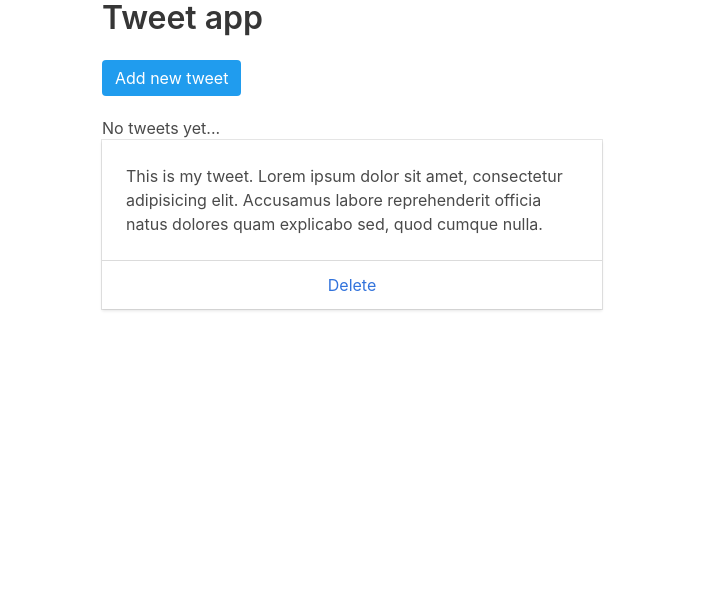
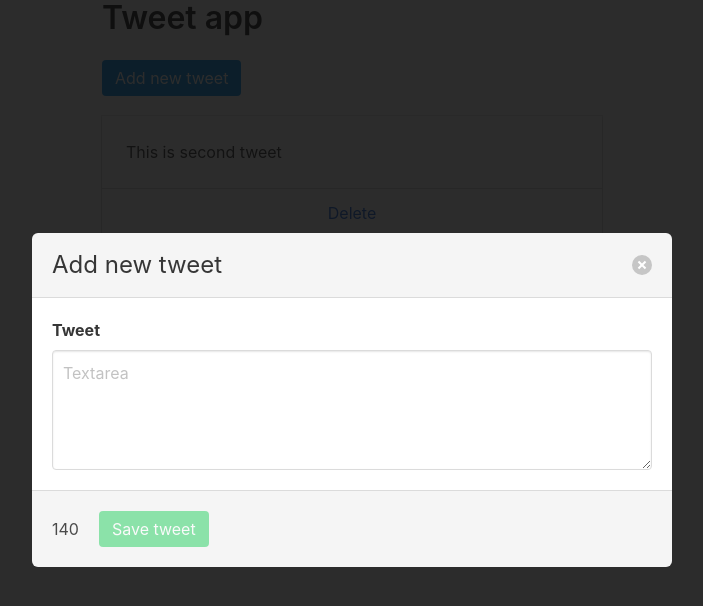
Before and after one commit to irezumix/tweetApp, a plain HTML site: page index.html in a window 1280 px wide. Both pictures are taken after a click on the link "Add new tweet". Shown: the whole page, without its empty margins (288-991 px from the left). Drawn offline with nearby package versions, Linux system fonts and the light colour scheme.

Commit message:
add showmodel

```diff
--- a/index.html
+++ b/index.html
@@ -1,5 +1,6 @@
 <!DOCTYPE html>
 <html>
+
 <head>
   <meta charset="utf-8">
   <title>Tweet app</title>
@@ -10,52 +11,55 @@
     }
   </style>
 </head>
+
 <body>
 
-    <div class="container">
+  <div class="container" id="app">
     <h1 class="title">Tweet app</h1>
 
     <p style="margin-bottom: 20px">
-        <a class="button is-info">Add new tweet</a>
+      <a class="button is-info" @click="showmodal">
+        Add new tweet</a>
     </p>
 
-      <p>No tweets yet...</p>
+    <p v-if="!tweets.length">No tweets yet...</p>
 
-      <div class="card" style="margin-bottom:20px">
+    <div class="card" style="margin-bottom:20px" v-for="(tweet,index) in tweets">
       <div class="card-content">
         <div class="content">
-            This is my tweet. Lorem ipsum dolor sit amet, consectetur adipisicing elit. Accusamus labore reprehenderit officia natus dolores quam explicabo sed, quod cumque nulla.
+          {{tweet}}
         </div>
       </div>
       <footer class="card-footer">
-          <a href="#" class="card-footer-item">Delete</a>
+        <a href="#" class="card-footer-item" @click="deleteTweet(index)">Delete</a>
       </footer>
     </div>
 
 
     <!-- Modal -->
-      <div class="modal">
+    <div class="modal" v-bind:class="{ 'is-active': showModal}">
       <div class="modal-background"></div>
       <div class="modal-card">
         <header class="modal-card-head">
-            <p class="modal-card-title">Add new tweet</p>
-            <button class="delete" aria-label="close"></button>
+          <p class="modal-card-title" id="Add-tweet">Add new tweet</p>
+          <button class="delete" aria-label="close" @click="showModal=false"></button>
         </header>
         <section class="modal-card-body">
 
           <div class="field">
             <label class="label">Tweet</label>
             <div class="control">
-                <textarea class="textarea" placeholder="Textarea"></textarea>
+              <textarea class="textarea" placeholder="Textarea" v-model="newTweet" :maxlength="maxChars"></textarea>
             </div>
           </div>
 
         </section>
         <footer class="modal-card-foot">
           <p style="margin-right: 20px">
-              140
+            {{charsRemaining}}
           </p>
-            <button class="button is-success">Save tweet</button>
+          <button class="button is-success" @click="addTweet" v-bind:class="{ 'is-loading': loading}" v-bind:disabled="newTweet === ''">Save
+            tweet</button>
         </footer>
       </div>
     </div>
@@ -66,7 +70,8 @@
 
 
 
-    <script src="https://unpkg.com/vue@2.6.7/"></script>
+  <script src="https://cdn.jsdelivr.net/npm/vue@2.6.7/dist/vue.js"></script>
   <script src="main.js"></script>
 </body>
+
 </html>
--- a/main.js
+++ b/main.js
@@ -11,9 +11,15 @@ var app = new Vue({
     loading: false
   },
   computed: {
-    charactersRemaining: function () {
+    charsRemaining: function () {
       return this.maxChars - this.newTweet.length;
     }
   },
-  methods: {}
+  methods: {
+    showmodal() {
+      this.showModal = true;
+      // this.$nextTick()
+      document.getElementsByClassName('textarea').focus();
+    },
+  }
 });
```
Lines whose indentation alone changed are shown as unchanged.
